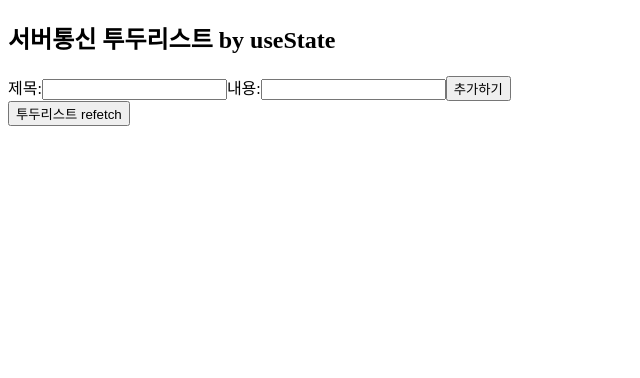
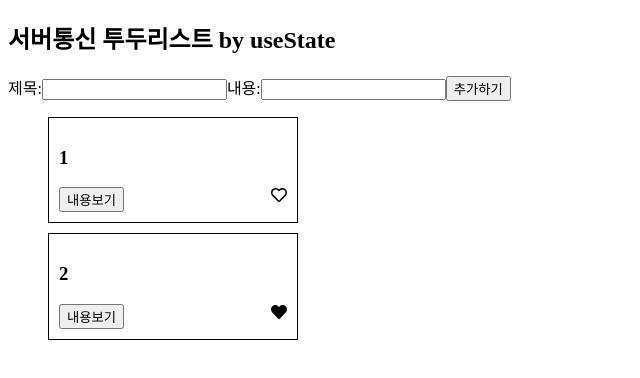
Before and after one commit to rjc1704/st-12th-lecture, a React (Vite) app: page / in a window 1280 px wide. Shown: the top 378 px of the page, without its empty margins (0-640 px from the left). Built offline with nearby package versions, Linux system fonts and the light colour scheme; data requests are answered from the project's data file.

Commit message:
optimistic update 적용전

```diff
--- a/db.json
+++ b/db.json
@@ -1,46 +1,20 @@
 {
   "todos": [
     {
-      "id": "1718558656872",
+      "id": "1718587545473",
       "title": "1",
-      "contents": "111",
+      "contents": "1",
       "isCompleted": false,
-      "createdAt": 1718558656872
+      "liked": false,
+      "createdAt": 1718587545473
     },
     {
-      "id": "1718558659109",
+      "id": "1718587550672",
       "title": "2",
-      "contents": "222",
+      "contents": "2",
       "isCompleted": false,
-      "createdAt": 1718558659109
-    },
-    {
-      "id": "1718558661240",
-      "title": "3",
-      "contents": "333",
-      "isCompleted": false,
-      "createdAt": 1718558661240
-    },
-    {
-      "id": "1718559440432",
-      "title": "4",
-      "contents": "4",
-      "isCompleted": false,
-      "createdAt": 1718559440432
-    },
-    {
-      "id": "1718559745271",
-      "title": "5",
-      "contents": "55555",
-      "isCompleted": false,
-      "createdAt": 1718559745271
-    },
-    {
-      "id": "1718560545119",
-      "title": "6",
-      "contents": "6",
-      "isCompleted": false,
-      "createdAt": 1718560545119
+      "liked": true,
+      "createdAt": 1718587550672
     }
   ]
 }
--- a/package.json
+++ b/package.json
@@ -17,6 +17,7 @@
     "json-server": "^1.0.0-beta.1",
     "react": "^18.2.0",
     "react-dom": "^18.2.0",
+    "react-icons": "^5.2.1",
     "react-router-dom": "^6.23.1"
   },
   "devDependencies": {
--- a/src/components/TodoForm.jsx
+++ b/src/components/TodoForm.jsx
@@ -23,6 +23,7 @@ export default function TodoForm() {
       title,
       contents,
       isCompleted: false,
+      liked: false,
       createdAt: Date.now(),
     });
     // await fetchData();
--- a/src/components/TodoList.jsx
+++ b/src/components/TodoList.jsx
@@ -1,28 +1,38 @@
-import { useQuery } from "@tanstack/react-query";
+import { useMutation, useQuery, useQueryClient } from "@tanstack/react-query";
 import { useState } from "react";
 import { useNavigate } from "react-router-dom";
 import { todoApi } from "../api/todos";
+import { FaRegHeart, FaHeart } from "react-icons/fa";
 
 export default function TodoList() {
   const navigate = useNavigate();
 
   const {
-    isFetching,
+    isPending,
     error,
     data: todos,
-    refetch,
   } = useQuery({
     queryKey: ["todos"],
     queryFn: async () => {
       console.log("queryFn in Home");
       const response = await todoApi.get("/todos?_sort=-createdAt");
-      return response;
+      return response.data;
     },
-    select: (res) => res.data,
-    enabled: false,
   });
 
-  if (isFetching) {
+  const queryClient = useQueryClient();
+  const { mutate: handleLike } = useMutation({
+    mutationFn: ({ id, currentLiked }) =>
+      todoApi.patch(`/todos/${id}`, { liked: !currentLiked }),
+    onSuccess: () => {
+      queryClient.invalidateQueries(["todos"]);
+    },
+    onError: (err) => {
+      console.error(err);
+    },
+  });
+
+  if (isPending) {
     return (
       <div style={{ fontSize: 36 }}>
         <p>로딩중...</p>
@@ -38,9 +48,8 @@ export default function TodoList() {
   }
   return (
     <>
-      <button onClick={refetch}>투두리스트 refetch</button>
       <ul style={{ listStyle: "none", width: 250 }}>
-        {todos?.map((todo) => (
+        {todos.map((todo) => (
           <li
             key={todo.id}
             style={{
@@ -50,9 +59,26 @@ export default function TodoList() {
             }}
           >
             <h3>{todo.title}</h3>
-            <button onClick={() => navigate(`/detail/${todo.id}`)}>
-              내용보기
-            </button>
+            <div style={{ display: "flex", justifyContent: "space-between" }}>
+              <button onClick={() => navigate(`/detail/${todo.id}`)}>
+                내용보기
+              </button>
+              {todo.liked ? (
+                <FaHeart
+                  onClick={() =>
+                    handleLike({ id: todo.id, currentLiked: todo.liked })
+                  }
+                  style={{ cursor: "pointer" }}
+                />
+              ) : (
+                <FaRegHeart
+                  onClick={() =>
+                    handleLike({ id: todo.id, currentLiked: todo.liked })
+                  }
+                  style={{ cursor: "pointer" }}
+                />
+              )}
+            </div>
           </li>
         ))}
       </ul>
```
Also changed, not shown: 1 other file (tests, documents, lock files or other folders).
